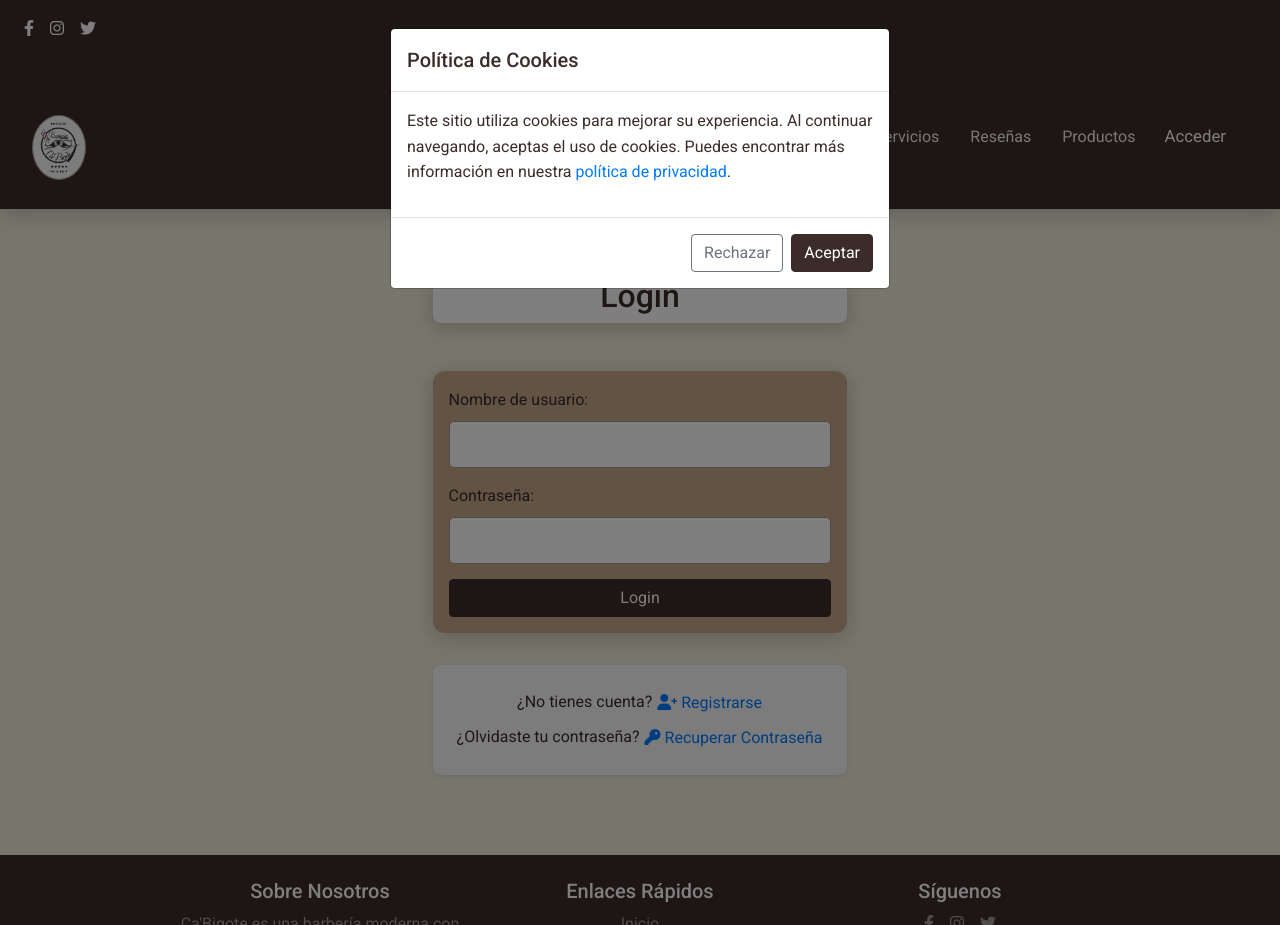
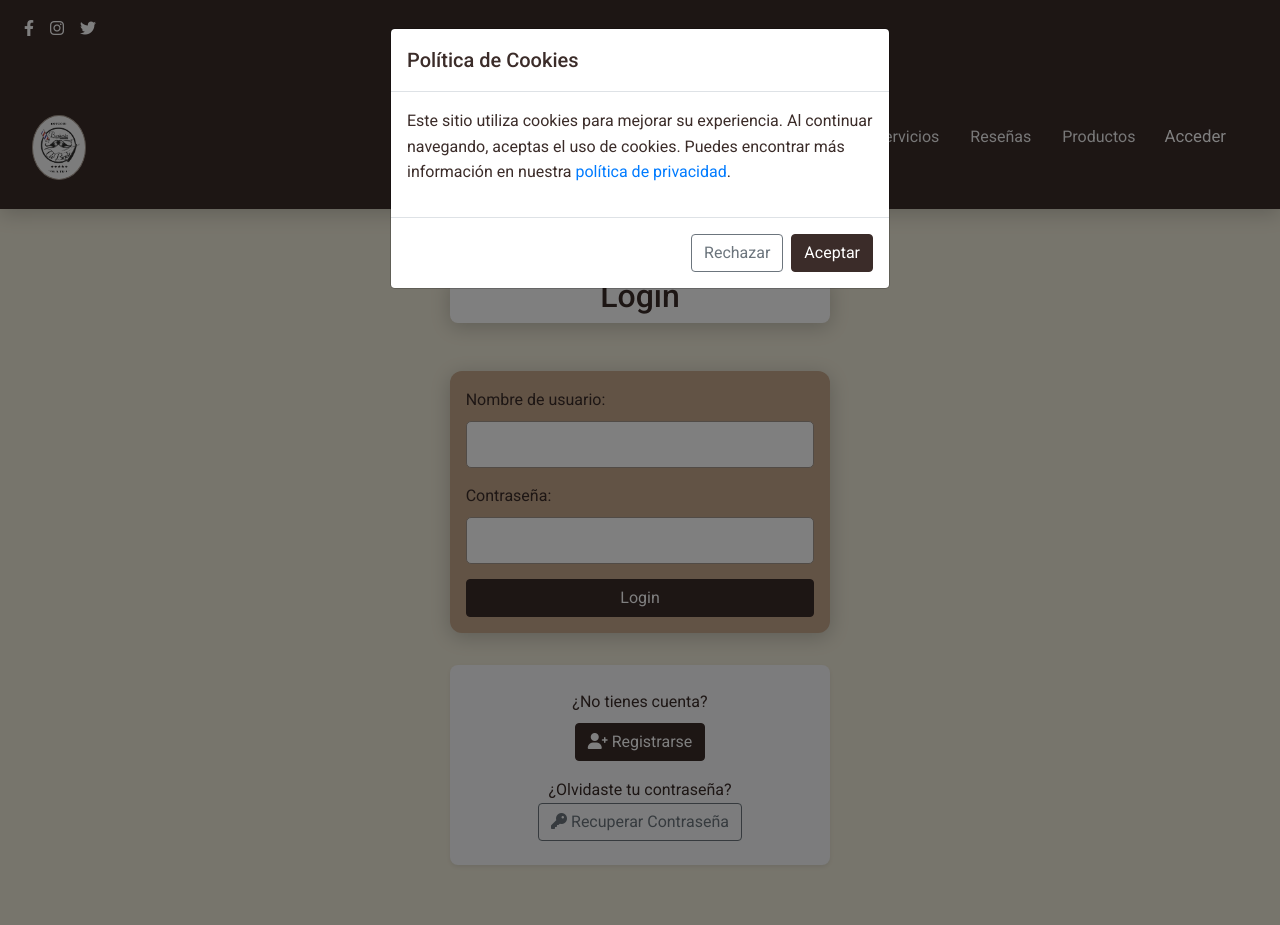
Before and after one commit to AmeriK88/Django-Barber-Webapp, a Django app: page /login/ in a window 1280 px wide. Run offline with Django 5.2, Linux system fonts and the light colour scheme; some libraries are stand-ins or nearby versions; some web fonts are replaced.

Commit message:
Fix: corrección links & scripts base.html problemas de carga

```diff
--- a/static/js/zoom.js
+++ /dev/null
@@ -1,4 +0,0 @@
-// Aplica el zoom a las imágenes con la clase 'card-img-top'
-$(document).ready(function() {
-    $('.card-img-top').zoom();
-});
--- a/templates/base.html
+++ b/templates/base.html
@@ -211,7 +211,5 @@
         <script src="{% static 'js/loader.js' %}"></script>
         <script src="{% static 'js/cookies_modal.js' %}"></script>
         <script src="{% static 'js/animations.js' %}"></script>
-        <!-- <script src="{% static 'js/zoom.js' %}"></script> -->
-
     </body>
 </html>
--- a/templates/registration/login.html
+++ b/templates/registration/login.html
@@ -40,16 +40,16 @@
     </form>
 
     <div class="card bg-light border-0 text-center mt-4 p-4 shadow-sm">
-        <p class="mb-2">¿No tienes cuenta?
-            <a href="{% url 'citas:register' %}" class="btn btn-link p-0 text-decoration-none fw-bold" aria-label="Ir a registrarse">
+        <div class="mb-3">
+            <p class="mb-2">¿No tienes cuenta?</p>
+            <a href="{% url 'citas:register' %}" class="btn btn-primary btn-login" aria-label="Ir a registrarse">
                 <i class="fas fa-user-plus"></i> Registrarse
             </a>
-        </p>
-        <p class="mb-0">¿Olvidaste tu contraseña?
-            <a href="{% url 'password_reset' %}" class="btn btn-link p-0 text-decoration-none fw-bold" aria-label="Recuperar contraseña">
+        </div>
+        <div>
+            <p class="mb-0">¿Olvidaste tu contraseña?</p>
+            <a href="{% url 'password_reset' %}" class="btn btn-outline-secondary btn-login" aria-label="Recuperar contraseña">
                 <i class="fas fa-key"></i> Recuperar Contraseña
             </a>
-        </p>
-    </div>
-
+        </div>
 {% endblock %}
```
